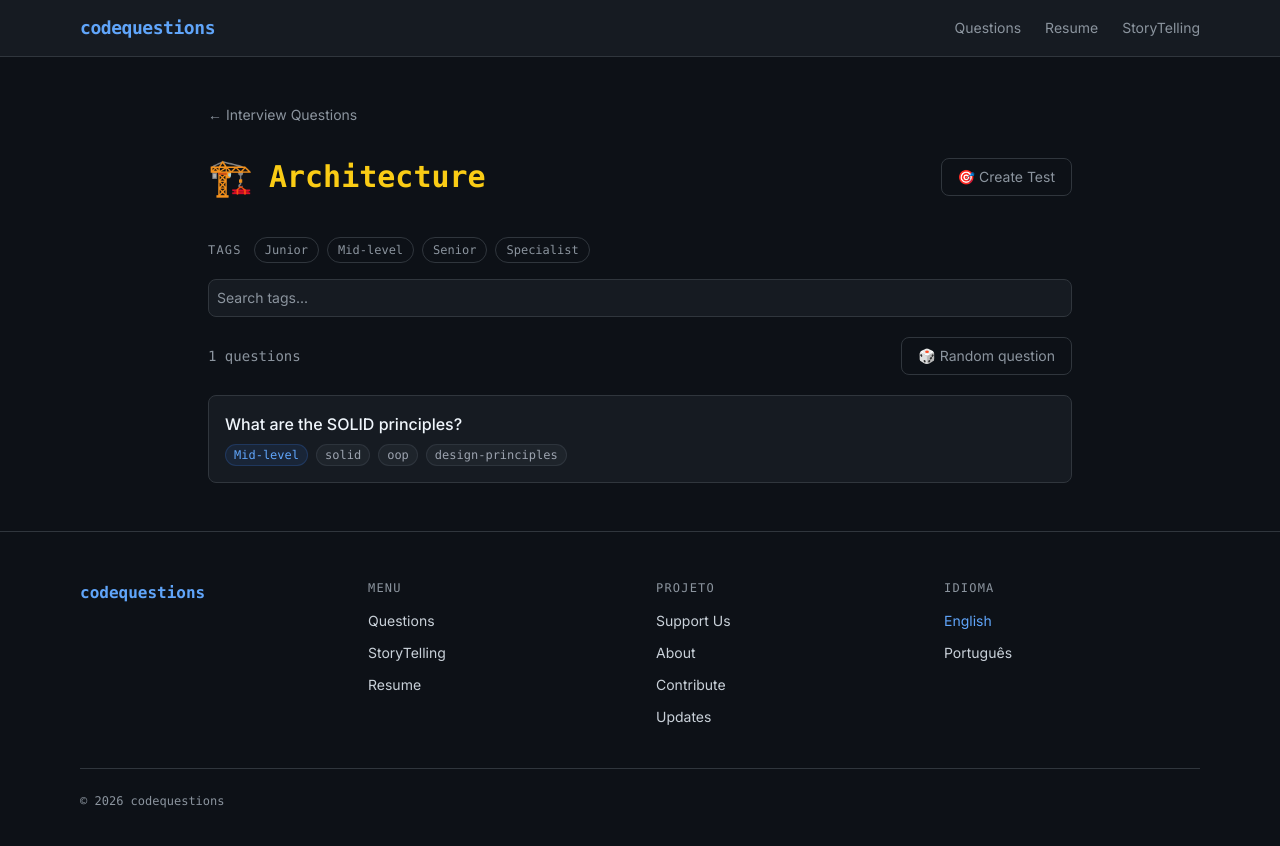
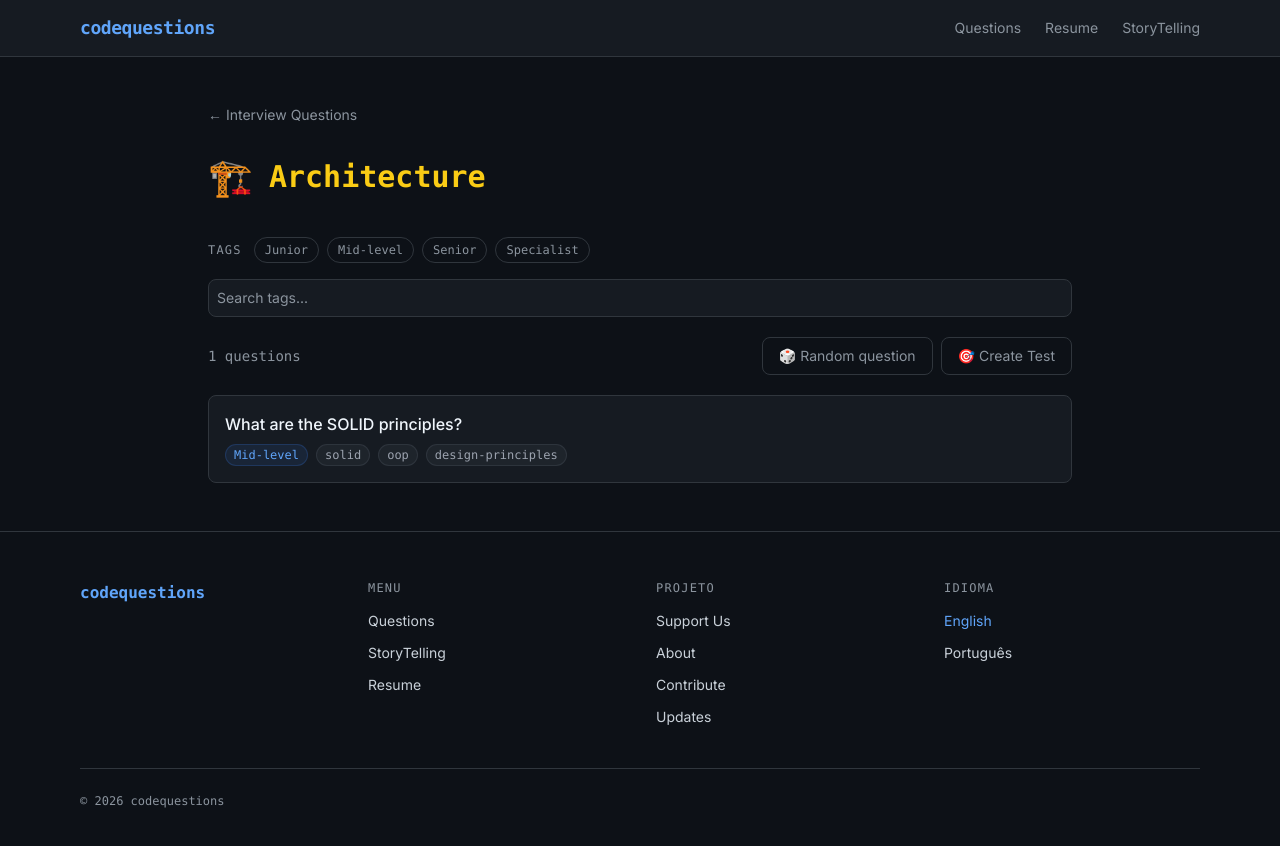
Before and after one commit to dionbiancha/codequestions, a Next.js app: page /en/questions/architecture in a window 1280 px wide. Shown: the top 846 px of the page. Built offline with nearby package versions, Linux system fonts and the light colour scheme.

Commit message:
refactor: move quiz button to toolbar beside random question button

```diff
--- a/src/app/[locale]/questions/[category]/page.tsx
+++ b/src/app/[locale]/questions/[category]/page.tsx
@@ -4,7 +4,6 @@ import Link from 'next/link'
 import { getAllQuestionMeta } from '@/lib/content'
 import { getCategoryBySlug, CATEGORIES } from '@/lib/categories'
 import { QuestionListClient } from '@/components/questions/QuestionListClient'
-import { QuizSetupPanel } from '@/components/quiz/QuizSetupPanel'
 
 type Props = {
   params: Promise<{ locale: string; category: string }>
@@ -44,13 +43,11 @@ export default async function CategoryPage({ params }: Props) {
 
       <div className="flex items-center gap-4 mb-10">
         <span className="text-4xl">{cat.icon}</span>
-        <h1 className={`font-mono text-3xl font-bold flex-1 ${cat.color}`}>
-          {t(`categories.${cat.slug}`)}
-        </h1>
-        <QuizSetupPanel
-          preselectedCategories={[category]}
-          categoryCounts={categoryCounts}
-        />
+        <div>
+          <h1 className={`font-mono text-3xl font-bold ${cat.color}`}>
+            {t(`categories.${cat.slug}`)}
+          </h1>
+        </div>
       </div>
 
       {questions.length === 0 ? (
@@ -61,7 +58,11 @@ export default async function CategoryPage({ params }: Props) {
           </Link>
         </div>
       ) : (
-        <QuestionListClient questions={questions} />
+        <QuestionListClient
+          questions={questions}
+          categoryCounts={categoryCounts}
+          currentCategory={category}
+        />
       )}
     </div>
   )
--- a/src/components/questions/QuestionListClient.tsx
+++ b/src/components/questions/QuestionListClient.tsx
@@ -5,6 +5,7 @@ import { useTranslations } from 'next-intl'
 import { useEffect } from 'react'
 import { Badge } from '@/components/ui/Badge'
 import { FocusMode } from './FocusMode'
+import { QuizSetupPanel } from '@/components/quiz/QuizSetupPanel'
 import type { QuestionMeta } from '@/lib/content'
 import { QuestionCard } from './QuestionCard'
 const LEVELS = ['junior', 'pleno', 'senior', 'especialista'] as const
@@ -18,9 +19,11 @@ const difficultyVariant: Record<string, 'blue' | 'green' | 'orange'> = {
 
 type Props = {
   questions: QuestionMeta[]
+  categoryCounts: Record<string, number>
+  currentCategory: string
 }
 
-export function QuestionListClient({ questions }: Props) {
+export function QuestionListClient({ questions, categoryCounts, currentCategory }: Props) {
   const t = useTranslations('categories')
   const tQuestion = useTranslations('question')
 
@@ -239,13 +242,19 @@ export function QuestionListClient({ questions }: Props) {
           )}
         </span>
 
+        <div className="flex items-center gap-2 flex-shrink-0">
           <button
             onClick={pickRandom}
             disabled={filtered.length === 0}
-          className="inline-flex items-center gap-2 border border-dark-border hover:border-blue-500/50 text-dark-muted hover:text-dark-heading text-sm px-4 py-2 rounded-lg transition-colors disabled:opacity-40 disabled:pointer-events-none flex-shrink-0"
+            className="inline-flex items-center gap-2 border border-dark-border hover:border-blue-500/50 text-dark-muted hover:text-dark-heading text-sm px-4 py-2 rounded-lg transition-colors disabled:opacity-40 disabled:pointer-events-none"
           >
             🎲 {t('randomQuestion')}
           </button>
+          <QuizSetupPanel
+            preselectedCategories={[currentCategory]}
+            categoryCounts={categoryCounts}
+          />
+        </div>
       </div>
 
       {/* Focus mode overlay */}
```
Lines whose indentation alone changed are shown as unchanged.
